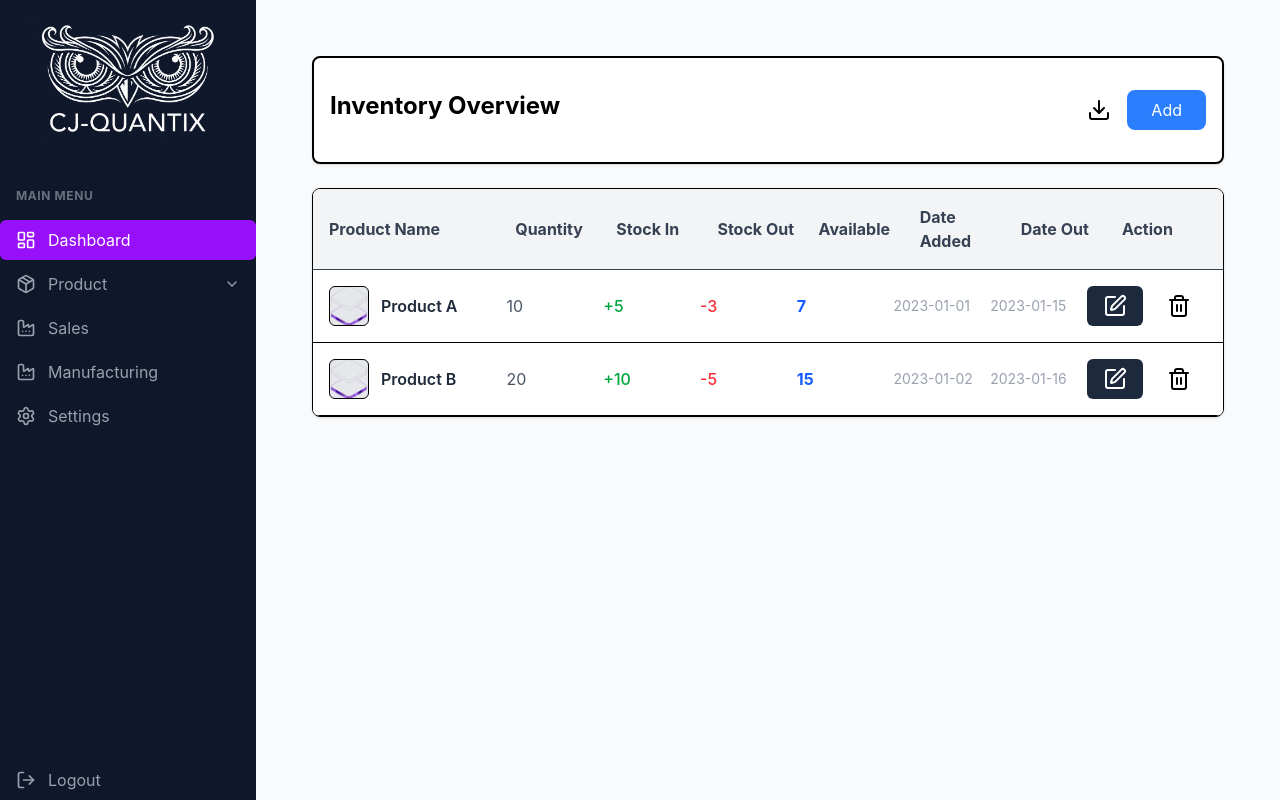
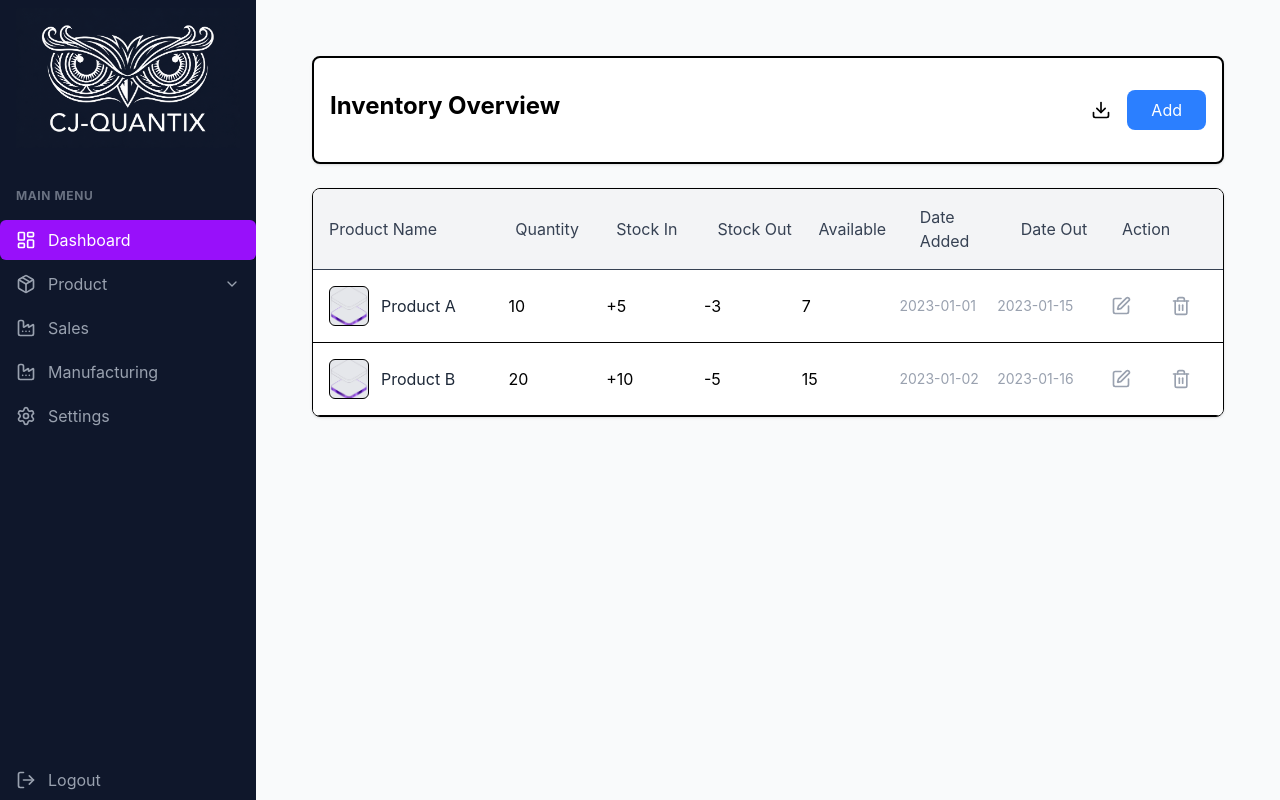
Before and after one commit to erwinmurao/CJQuantix, a React (Vite) app in the folder CJQuantix/: page /dashboard in a window 1280 px wide. Built offline with nearby package versions, Linux system fonts and the light colour scheme.

Commit message:
edit lay out

```diff
--- a/CJQuantix/src/pages/Dashboard.jsx
+++ b/CJQuantix/src/pages/Dashboard.jsx
@@ -36,7 +36,7 @@ const Dashboard = () => {
       <div className="md:flex md:justify-between border-2 px-4 py-6 md:py-8 rounded-lg mb-6 bg-white shadow-sm">
         <h1 className="text-xl md:text-2xl font-bold">Inventory Overview</h1>
         <div className=" md:flex md:items-center :text-md md:gap-4">
-          <Download />
+          <Download size={20} />
           <div className="w-full md:w-auto mt-2 md:mt-0 md:bg-blue-500 md:px-6 md:rounded-lg md:py-2 md:text-white transition-all">
             <button>Add</button>
           </div>
@@ -48,7 +48,7 @@ const Dashboard = () => {
         <div className="min-w-[1000px] md:min-w-full">
           {/* Table Header */}
           <div
-            className={`${rowGrid} bg-gray-100 font-bold list-none text-gray-700`}
+            className={`${rowGrid} bg-gray-100 font-md list-none text-gray-700`}
           >
             <li>Product Name</li>
             <li>Quantity</li>
@@ -63,41 +63,40 @@ const Dashboard = () => {
           {/* Table Body */}
           <div className="list-none bg-white">
             {items.map((item, index) => (
-              <li key={index} className={rowGrid} >
+              <li key={index} className={rowGrid}>
                 <div className="flex items-center gap-3 ">
-                  <div className="w-10 h-10 rounded-md overflow-hidden bg-gray-200 flex-shrink-0 border">
+                  <div className="w-10 h-10 rounded-md overflow-hidden bg-gray-200 border">
                     <img
                       src={item.image}
                       alt={item.name}
                       className="w-full h-full object-cover"
                     />
                   </div>
-                  <span className="font-semibold text-gray-800 truncate">
+                  <span className=" text-gray-800 truncate">
                     {item.name}
                   </span>
                 </div>
 
-                <span className="text-gray-600">{item.quantity}</span>
-                <span className="text-green-600 font-medium">
+                <span className="">{item.quantity}</span>
+                <span className=" ">
                   +{item.stockIn}
                 </span>
-                <span className="text-red-500 font-medium">
+                <span className=" ">
                   -{item.stockOut}
                 </span>
-                <span className="font-bold text-blue-600">
+                <span className="">
                   {item.available}
                 </span>
                 <span className="text-sm text-gray-400">{item.dateAdded}</span>
                 <span className="text-sm text-gray-400">{item.dateOut}</span>
-                <div className="flex gap-2">
-                  <button className="w-full md:w-auto bg-slate-800 text-white text-xs px-4 py-2 rounded-md hover:bg-slate-700 active:scale-95 transition-all">
-                    <SquarePen />
+                <div className="flex font-light gap-2">
+                  <button className="w-full md:w-auto  text-gray-400 px-4 py-2 rounded-m  hover:text-blue-600 active:scale-95 transition-all">
+                    <SquarePen size={20} />
                   </button>
-                  <button className="w-full md:w-auto text-xs px-4 py-2 rounded-md hover:bg-red-600 active:scale-95 transition-all">
-                    <Trash />
+                  <button className="w-full md:w-auto px-4 text-gray-400 py-2 rounded-md  hover:text-red-600 active:scale-95 transition-all">
+                    <Trash size={20}/>
                   </button>
                 </div>
-
               </li>
             ))}
           </div>
```
